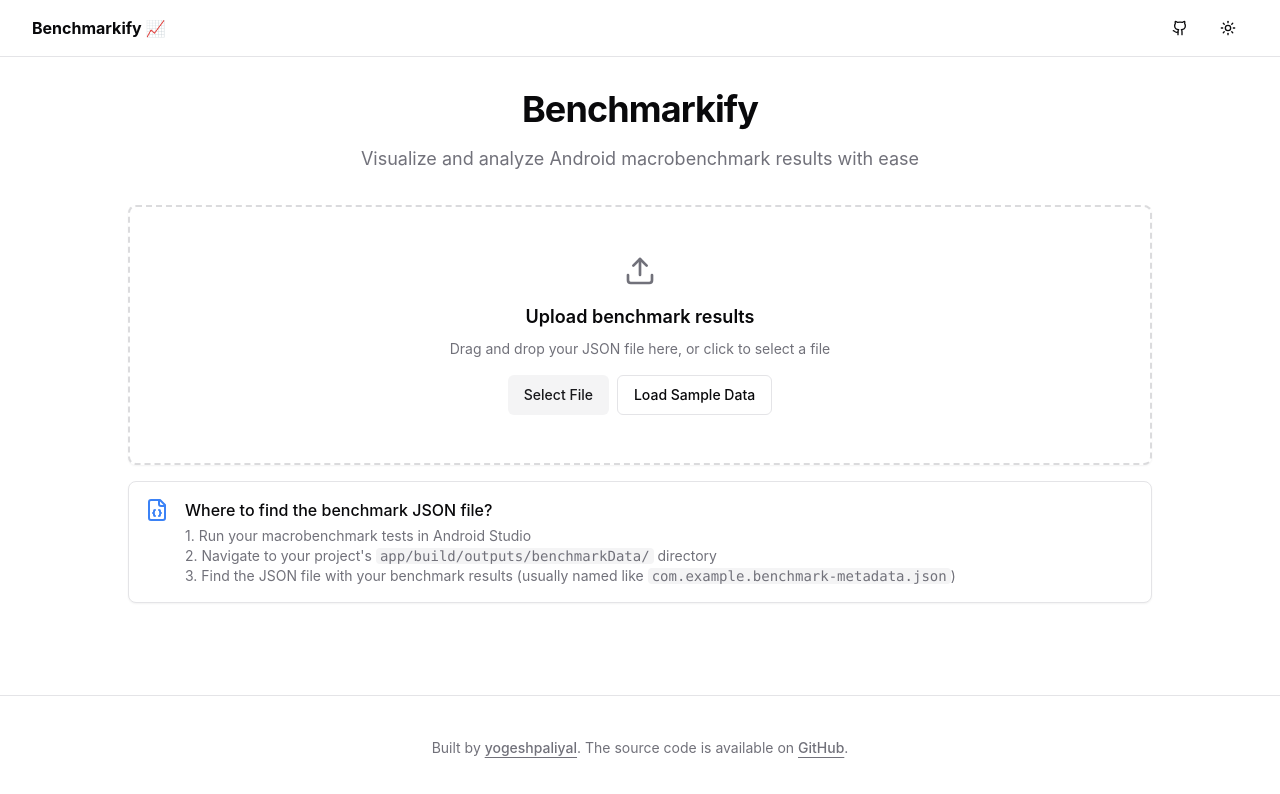
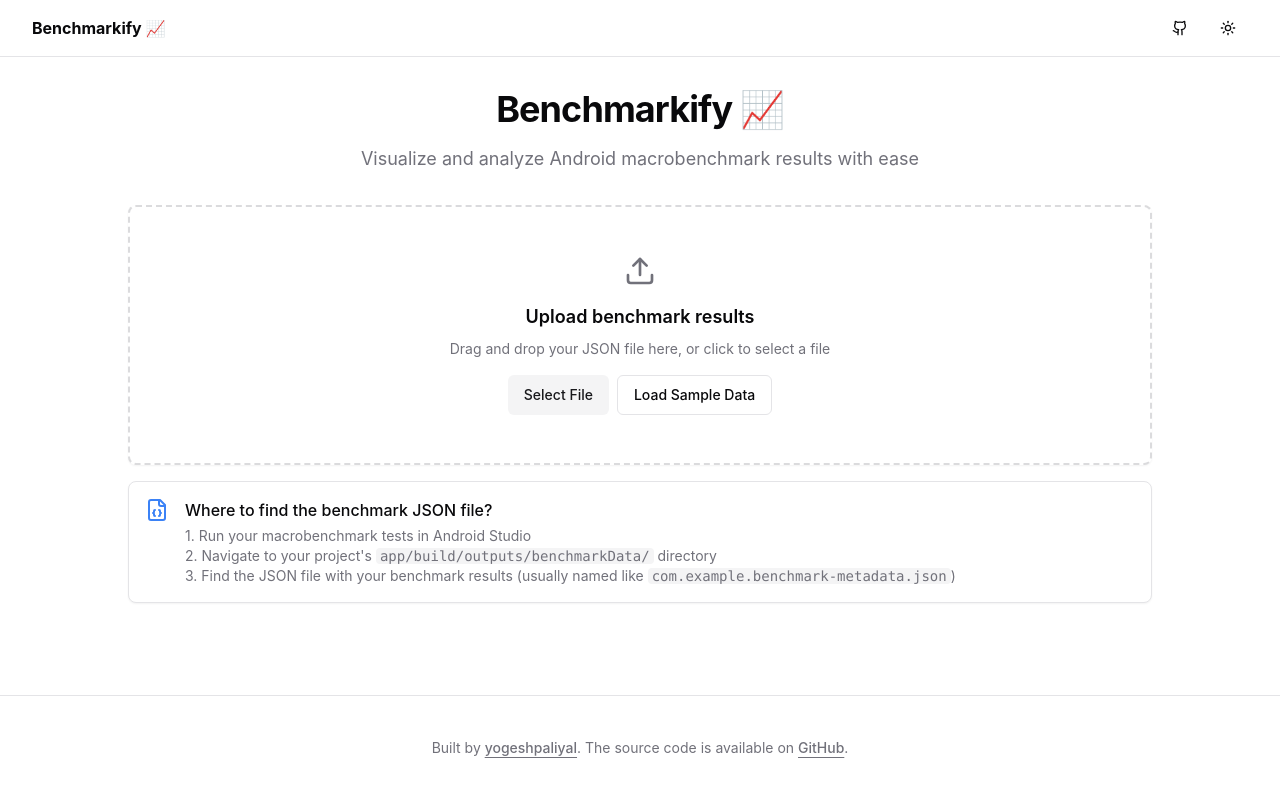
Before and after one commit to yogeshpaliyal/benchmarkify, a React (Vite) app: page / in a window 1280 px wide. Shown: the top 794 px of the page. Built offline with nearby package versions, Linux system fonts and the light colour scheme.

Commit message:
feat: minor changes

```diff
--- a/src/page.tsx
+++ b/src/page.tsx
@@ -5,7 +5,7 @@
     <div className="container py-8">
       <div className="mx-auto flex max-w-5xl flex-col gap-8">
         <div className="flex flex-col gap-4 text-center">
-          <h1 className="text-4xl font-bold tracking-tight">Benchmarkify</h1>
+          <h1 className="text-4xl font-bold tracking-tight">Benchmarkify 📈</h1>
           <p className="text-lg text-muted-foreground">
             Visualize and analyze Android macrobenchmark results with ease
           </p>
```
